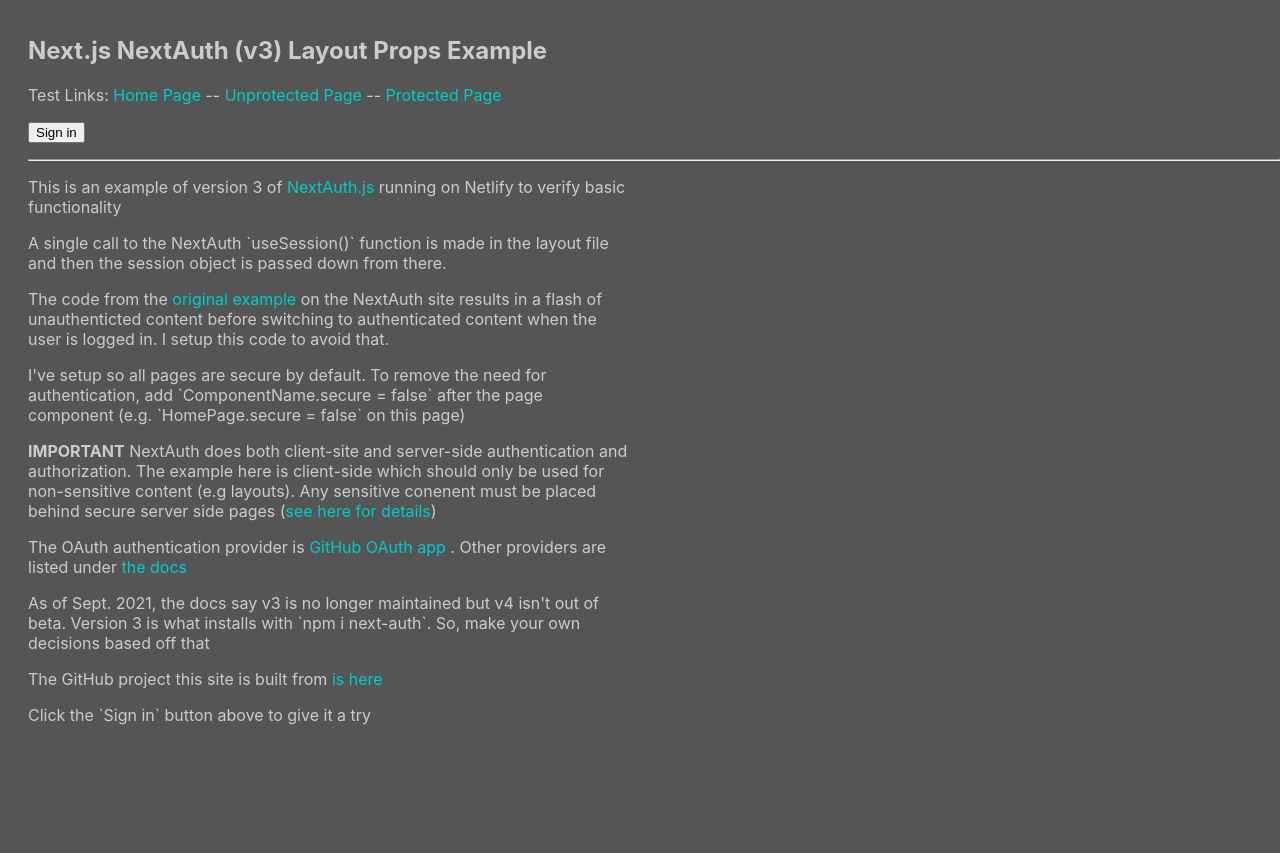
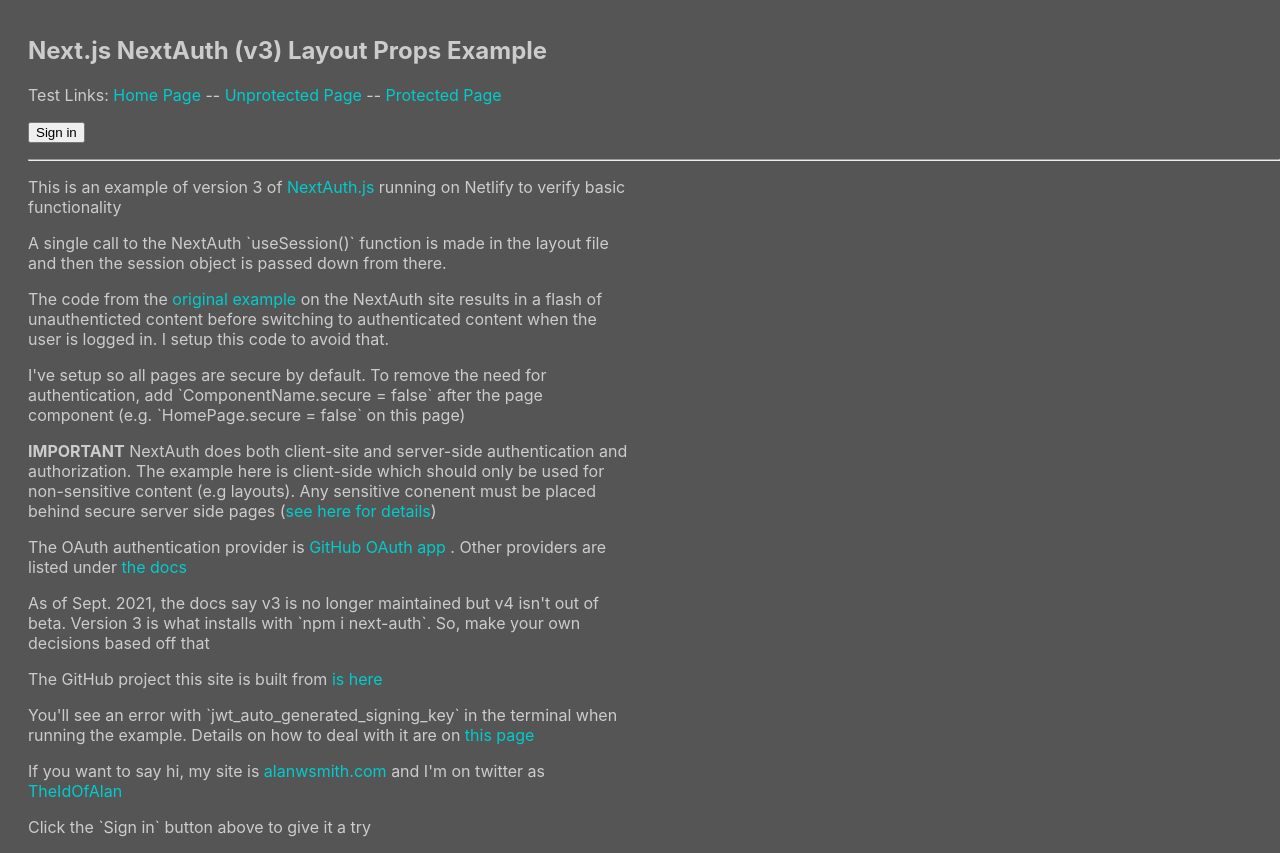
Before and after one commit to alanwsmith/netlify-nextjs-next-auth-v3-test, a Next.js app: page / in a window 1280 px wide. Before the commit the page ends 800 px from the top, so only its background shows below. Built offline with nearby package versions, Linux system fonts and the light colour scheme; no server answers.

Commit message:
Add notes

```diff
--- a/pages/index.js
+++ b/pages/index.js
@@ -62,6 +62,17 @@
           is here
         </a>
       </p>
+      <p>
+        You&apos;ll see an error with `jwt_auto_generated_signing_key` in the
+        terminal when running the example. Details on how to deal with it are on{' '}
+        <a href="https://next-auth.js.org/warnings">this page</a>
+      </p>
+
+      <p>
+        If you want to say hi, my site is{' '}
+        <a href="https://www.alanwsmith.com/">alanwsmith.com</a> and I&apos;m on
+        twitter as <a href="https://twitter.com/theidofalan">TheIdOfAlan</a>
+      </p>
       <p>Click the `Sign in` button above to give it a try</p>
     </>
   )
```
